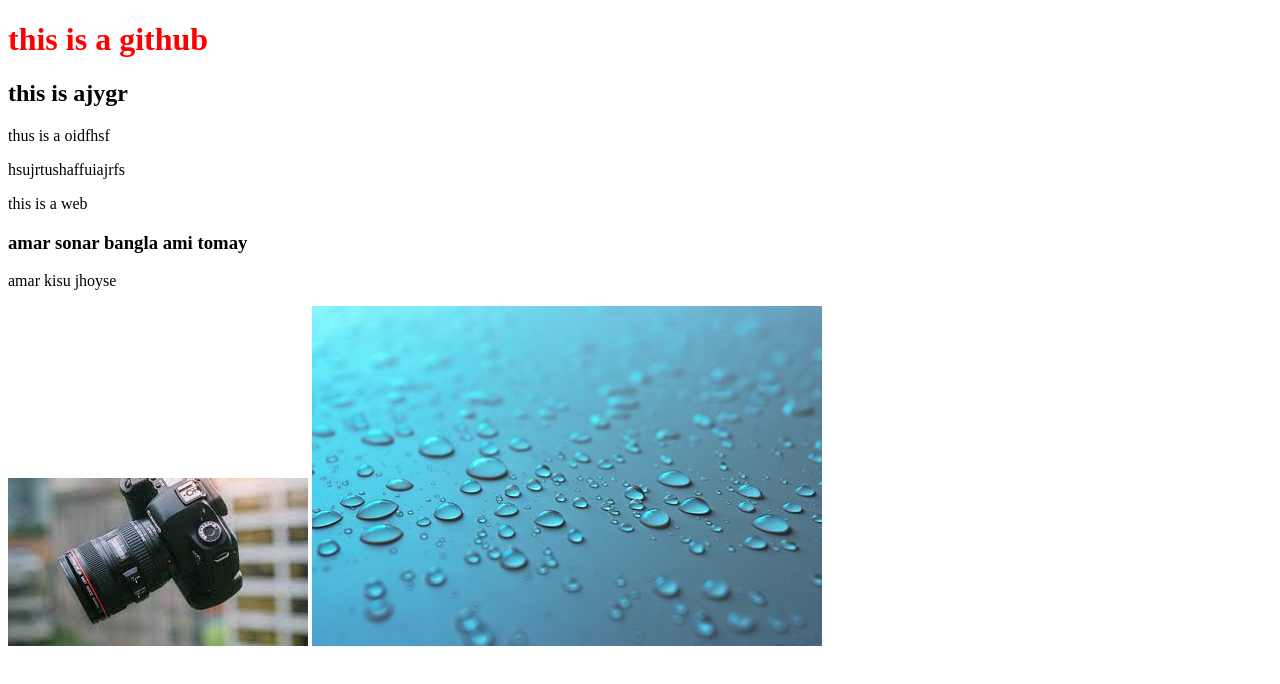
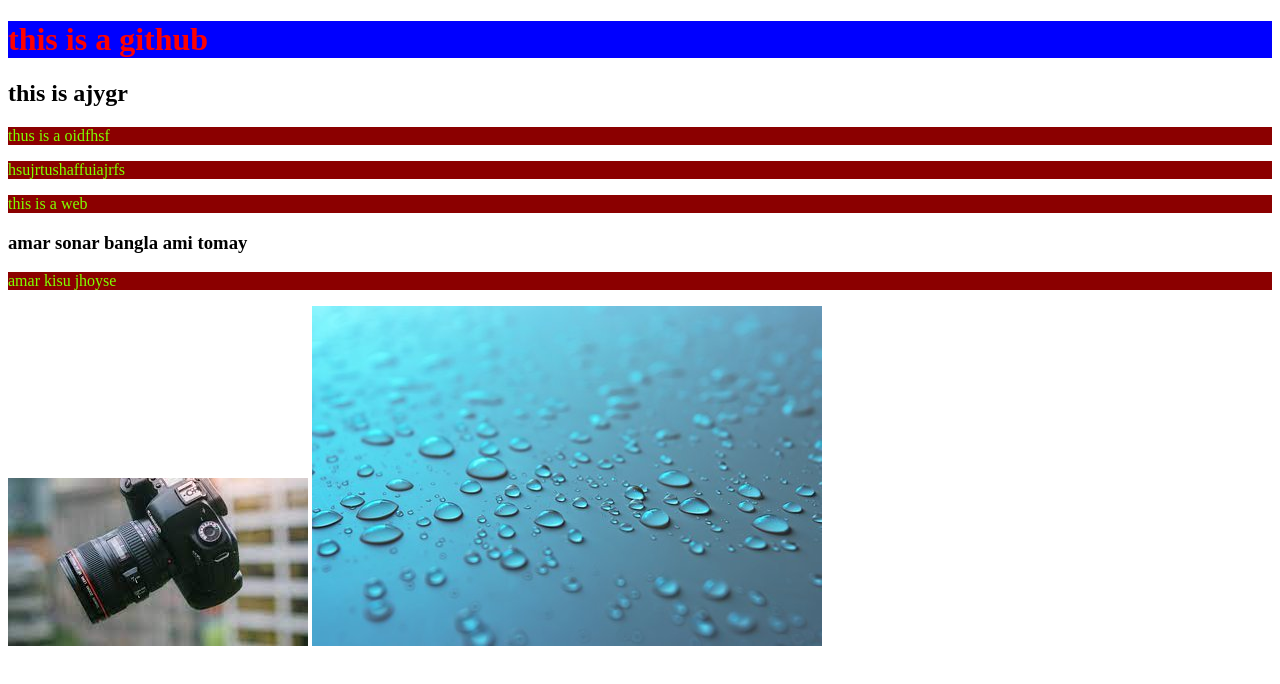
Before and after one commit to hossainahmad1/git-hub, a plain HTML site: page index.html in a window 1280 px wide. Drawn offline with Linux system fonts and the light colour scheme.

Commit message:
style css

```diff
--- a/style.css
+++ b/style.css
@@ -1,3 +1,8 @@
 h1{
     color: red;
+    background-color: blue;
 }
+p{
+    color: chartreuse;
+    background-color: darkred;
+}
```
